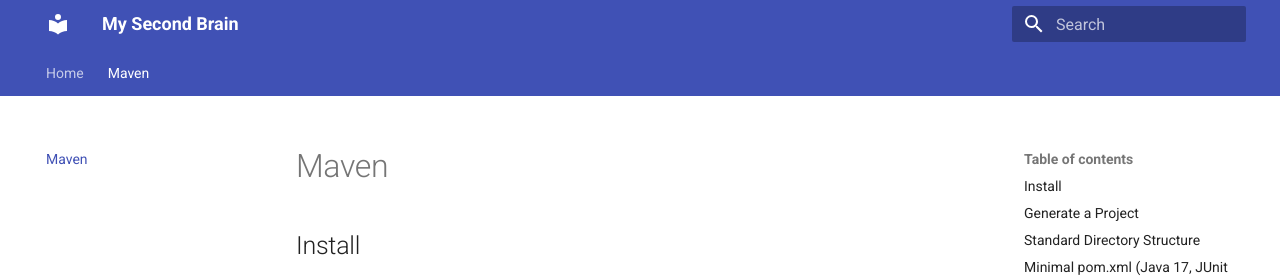
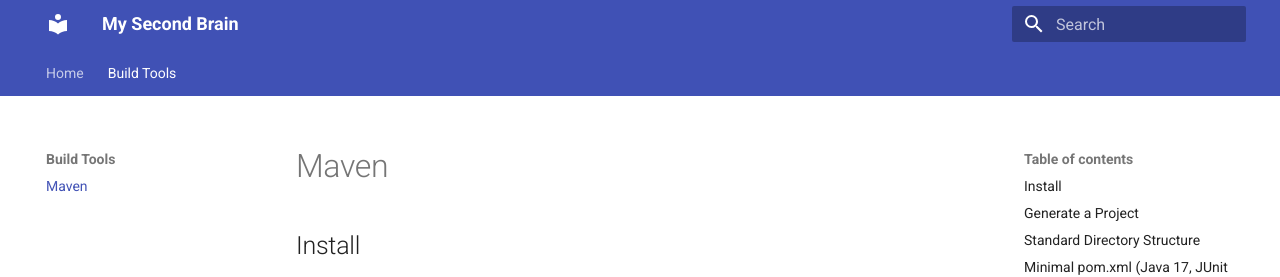
Before and after one commit to davidsusant/my-second-brain, an MkDocs documentation site: the page built from docs/build-tools/maven.md, in a window 1280 px wide and 900 px high. Shown: the top 277 px of the window. Built offline with MkDocs 1.6.1 and Material for MkDocs 9.7.7, drawn with Linux system fonts in a browser that asks for light colours.

Commit message:
add navigation to build tools

```diff
--- a/mkdocs.yml
+++ b/mkdocs.yml
@@ -6,4 +6,5 @@
     - search.suggest
 nav:
   - Home: index.md
-  - Maven: build-tools/maven.md
+  - Build Tools:
+      - Maven: build-tools/maven.md
```
